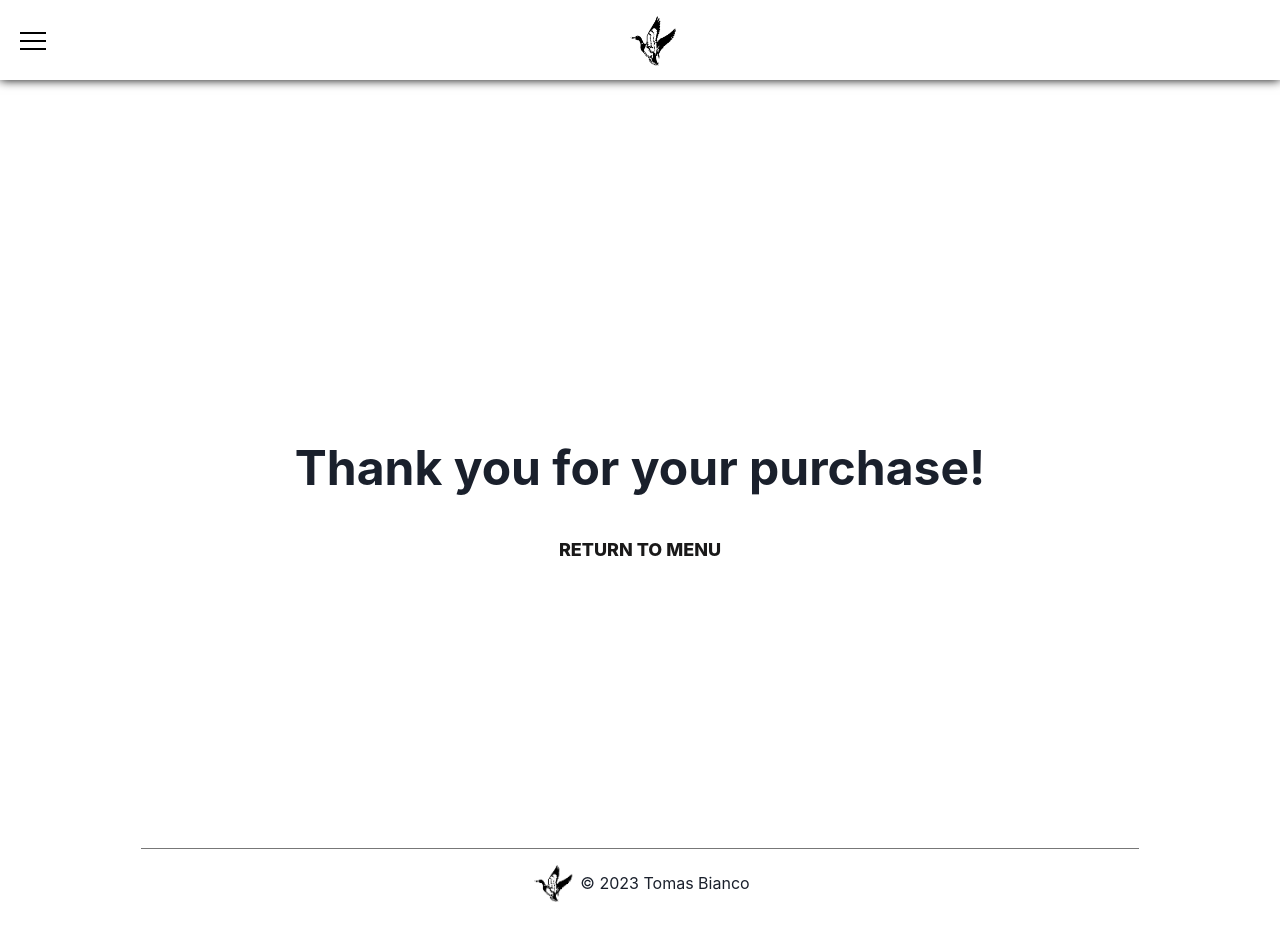
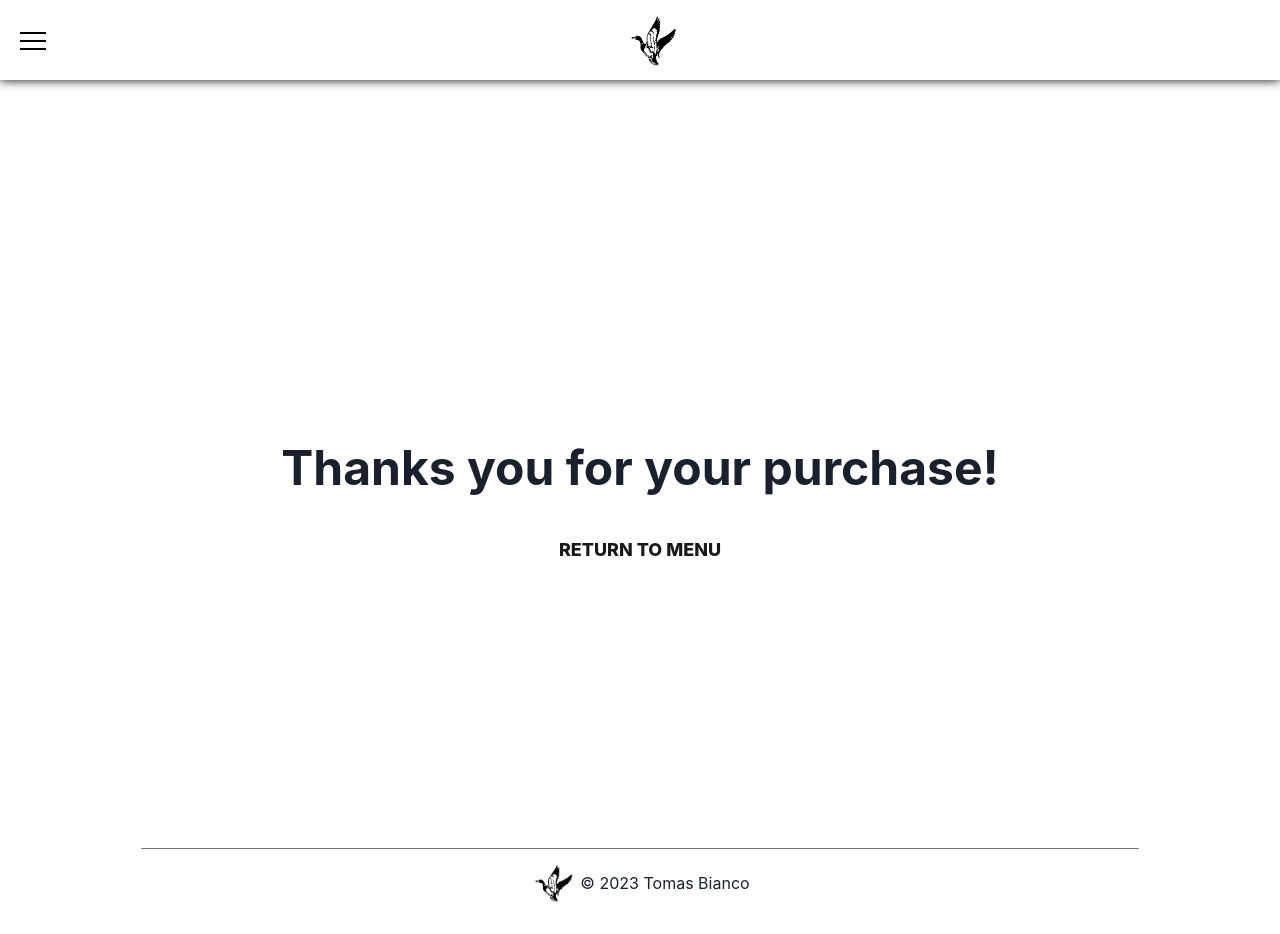
Before and after one commit to tomasbianco09/Curso-React, a React (Vite) app: page /checkout in a window 1280 px wide. Built offline with nearby package versions, Linux system fonts and the light colour scheme.

Commit message:
Small adjusts

```diff
--- a/src/components/Checkout.jsx
+++ b/src/components/Checkout.jsx
@@ -63,7 +63,7 @@ const Checkout = () => {
     if (cart.length === 0) {
         return (
             <div className='no-items'>
-                <h1>Thank you for your purchase!</h1>
+                <h1>Thanks you for your purchase!</h1>
 
                 <Link to='/' className='Option'>
                     <button>
```
